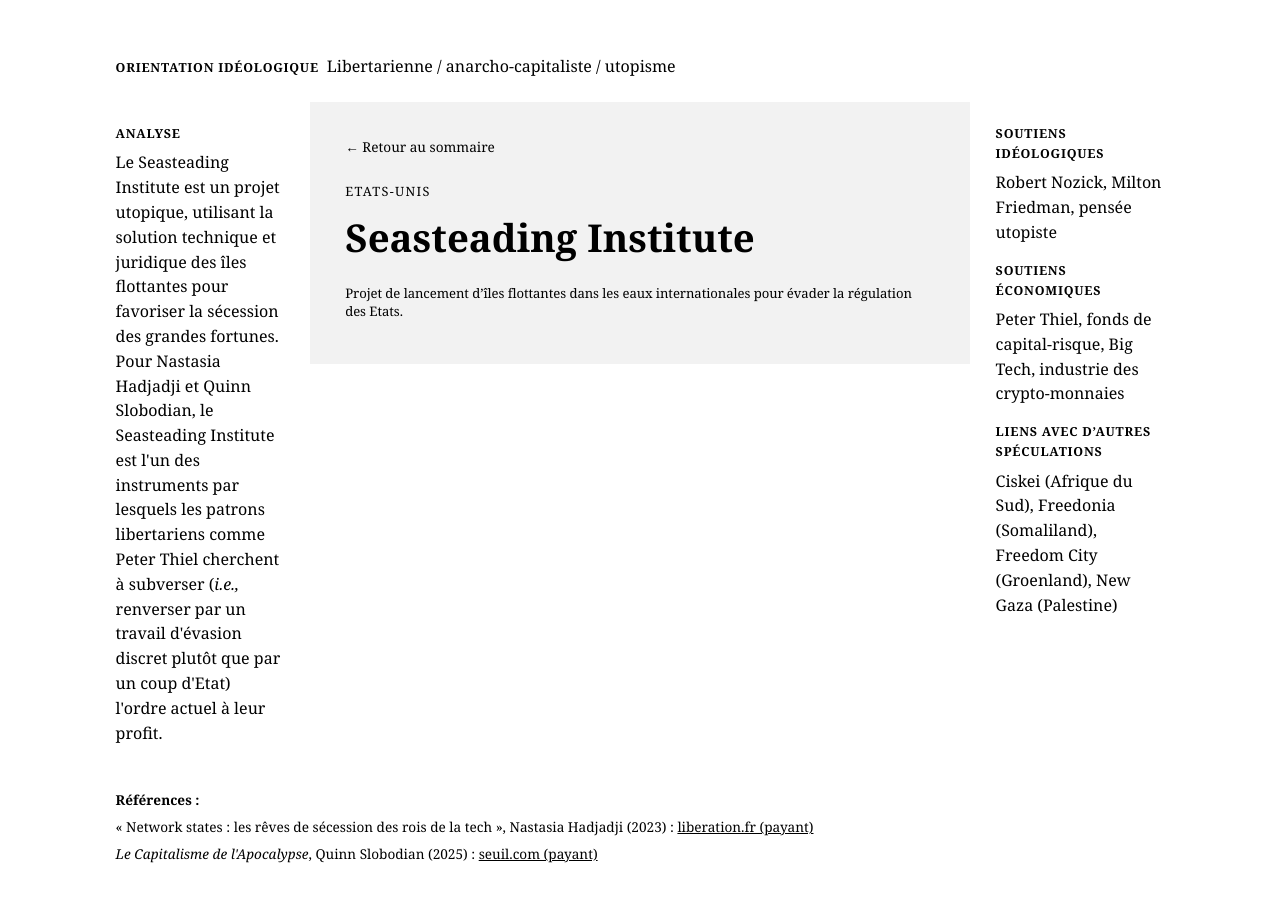
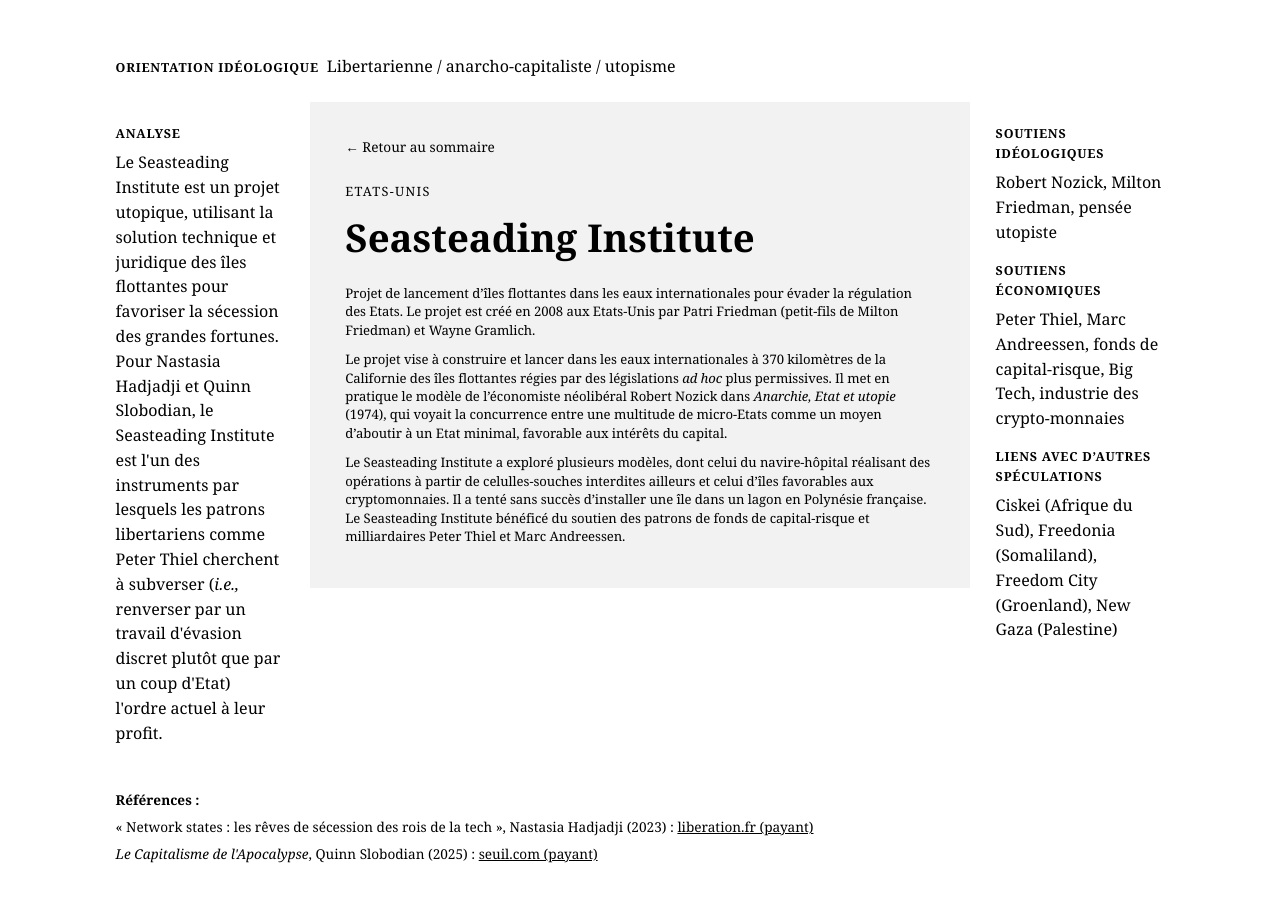
Before and after one commit to encycloreac/encycloreac.github.io, a Jekyll site: the page built from _entries/seasteading-institute.md, in a window 1280 px wide. Built offline with Jekyll 4.4.1, drawn with Linux system fonts in a browser that asks for light colours.

Commit message:
Update seasteading-institute.md

```diff
--- a/_entries/seasteading-institute.md
+++ b/_entries/seasteading-institute.md
@@ -4,7 +4,7 @@
 orientation: "Libertarienne / anarcho-capitaliste / utopisme"
 analyse: "Le Seasteading Institute est un projet utopique, utilisant la solution technique et juridique des îles flottantes pour favoriser la sécession des grandes fortunes. Pour Nastasia Hadjadji et Quinn Slobodian, le Seasteading Institute est l'un des instruments par lesquels les patrons libertariens comme Peter Thiel cherchent à subverser (<em>i.e.,</em> renverser par un travail d'évasion discret plutôt que par un coup d'Etat) l'ordre actuel à leur profit."
 soutiens_ideologiques: "Robert Nozick, Milton Friedman, pensée utopiste"
-soutiens_economiques: "Peter Thiel, fonds de capital-risque, Big Tech, industrie des crypto-monnaies"
+soutiens_economiques: "Peter Thiel, Marc Andreessen, fonds de capital-risque, Big Tech, industrie des crypto-monnaies"
 liens_autres: "Ciskei (Afrique du Sud), Freedonia (Somaliland), Freedom City (Groenland), New Gaza (Palestine)"
 references:
   - texte: "« Network states : les rêves de sécession des rois de la tech », Nastasia Hadjadji (2023)"
@@ -14,4 +14,8 @@
     url: "https://www.seuil.com/ouvrage/le-capitalisme-de-l-apocalypse-quinn-slobodian/9782021451405"
     label: "seuil.com (payant)"
 ---
-Projet de lancement d'îles flottantes dans les eaux internationales pour évader la régulation des Etats.
+Projet de lancement d'îles flottantes dans les eaux internationales pour évader la régulation des Etats. Le projet est créé en 2008 aux Etats-Unis par Patri Friedman (petit-fils de Milton Friedman) et Wayne Gramlich.
+
+Le projet vise à construire et lancer dans les eaux internationales à 370 kilomètres de la Californie des îles flottantes régies par des législations <em>ad hoc</em> plus permissives. Il met en pratique le modèle de l'économiste néolibéral Robert Nozick dans <em>Anarchie, Etat et utopie</em> (1974), qui voyait la concurrence entre une multitude de micro-Etats comme un moyen d'aboutir à un Etat minimal, favorable aux intérêts du capital.
+
+Le Seasteading Institute a exploré plusieurs modèles, dont celui du navire-hôpital réalisant des opérations à partir de celulles-souches interdites ailleurs et celui d'îles favorables aux cryptomonnaies. Il a tenté sans succès d'installer une île dans un lagon en Polynésie française. Le Seasteading Institute bénéficé du soutien des patrons de fonds de capital-risque et milliardaires Peter Thiel et Marc Andreessen.
```
